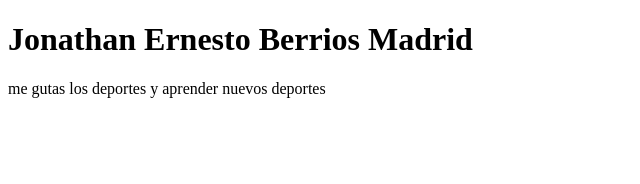
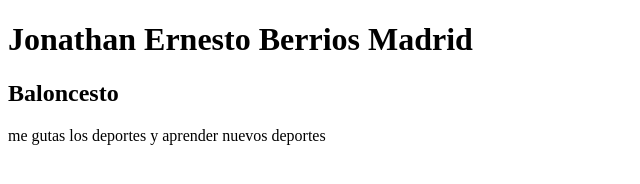
Before and after one commit to Jonathan-Berrios/Seminario-git-github, a plain HTML site: page index.html in a window 1280 px wide. Shown: the whole page, without its empty margins (0-640 px from the left). Drawn offline with Linux system fonts and the light colour scheme.

Commit message:
agregar la etiqueta h2
se agrego un h2 para saber que tipo de deporte se refiere

```diff
--- a/index.html
+++ b/index.html
@@ -8,6 +8,7 @@
 </head>
 <body>
     <h1>Jonathan Ernesto Berrios Madrid</h1>
+    <h2> Baloncesto </h2>
     <p> me gutas los deportes y aprender nuevos deportes</p>
 </body>
 </html>
```
